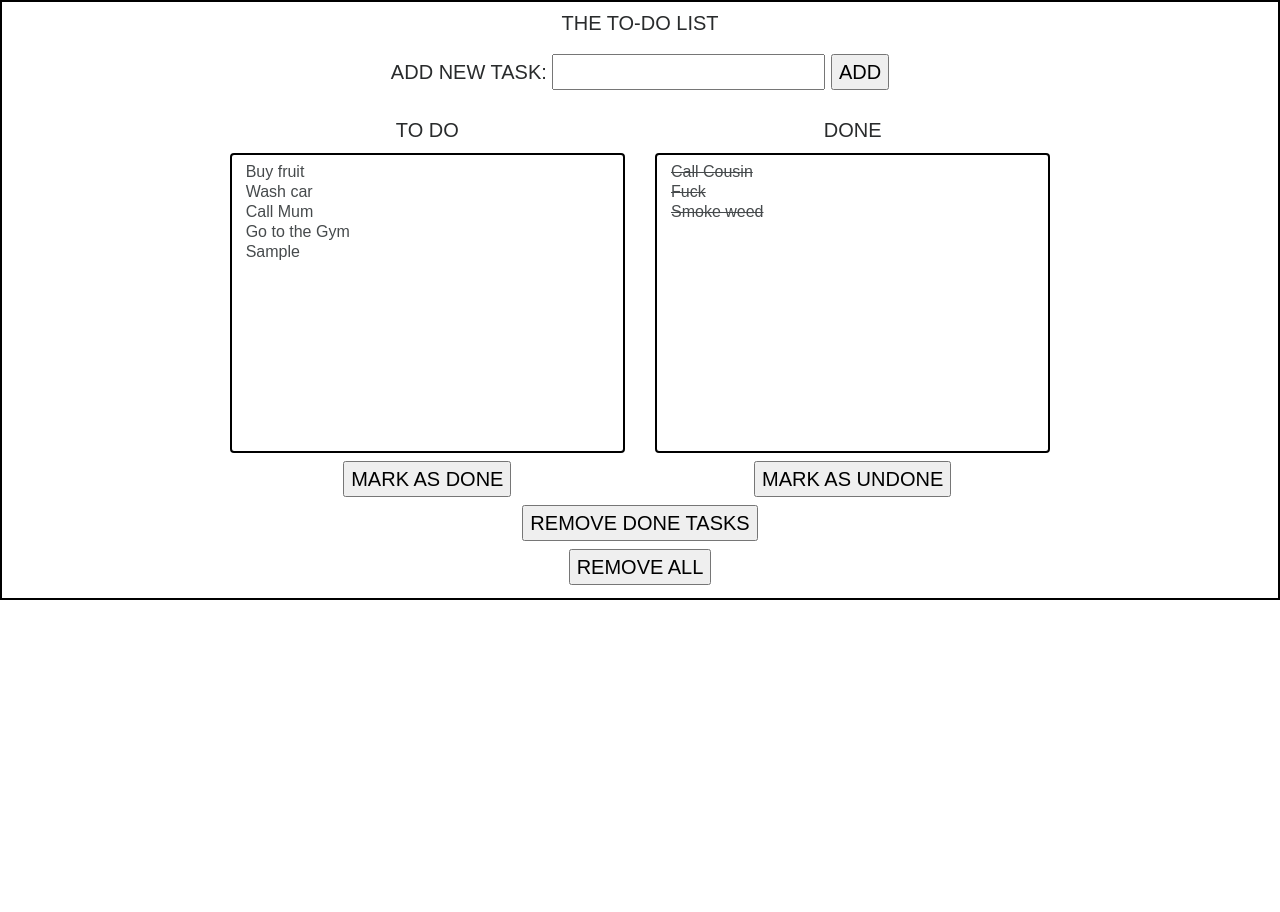
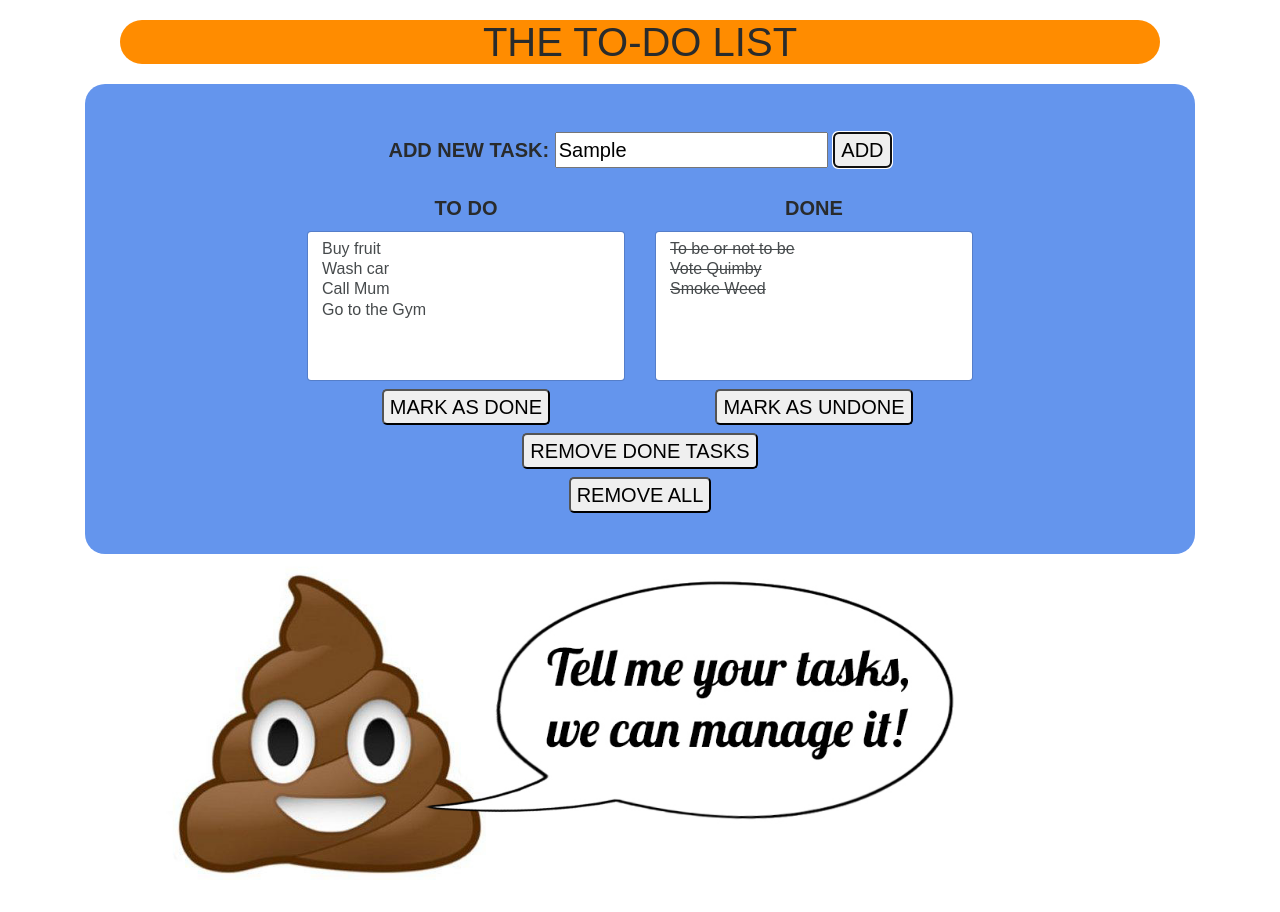
Before and after one commit to amianAA/toDoList, a plain HTML site: page index.html in a window 1280 px wide. Both pictures are taken after typing "Sample" into the empty fields and a click on the button "ADD". Before the commit the page ends 800 px from the top, so only its background shows below. Drawn offline with Linux system fonts and the light colour scheme.

Commit message:
1.1 (Styles)

```diff
--- a/css/style.css
+++ b/css/style.css
@@ -1,10 +1,23 @@
 body {
   font-family: sans-serif;
+    font-weight: bold;
 }
 
 h1 {
   text-align: center;
   margin: 20px;
+  background-color: darkorange;
+  border-radius: 100px;
+}
+
+button{
+    border-radius: 5px;
+}
+
+img{
+    text-align: center;
+    width: 80%;
+    height: auto;
 }
 
 .todo-list, .done-list {
@@ -60,13 +73,14 @@ li {
   text-decoration: line-through;
 }
 
-.mainContent, .form-control{
-    border: 2px solid black;
-    height: 300px;
+.form-control{
+    height: 150px;
 }
 
 .mainContent{
     align-content: center;
-    height: 600px;
+    height: 470px;
     font-size: 20px;
+    border-radius: 20px;
+    background-color: cornflowerblue;
 }
--- a/index.html
+++ b/index.html
@@ -8,10 +8,11 @@
     <script src="js/todo.js"></script>
   </head>
   <body>
-    <div class="container-fluid mainContent">
-        <div class="row justify-content-center">
-            <p>THE TO-DO LIST</p>
-        </div>
+    <div class="container justify-content-center">
+        <header class="container">
+            <h1>THE TO-DO LIST</h1>
+        </header>
+        <div class="mainContent p-5">
             <div class="row addNewTask justify-content-center b-2">
                     <form>
                         <div>
@@ -35,9 +36,9 @@
                 <div class="col-4 isDone text-center">
                     <label>DONE</label>
                     <select multiple class="form-control done" id="done">
-                <option>Call Cousin</option>
-                <option>Fuck</option>
-                <option>Smoke weed</option>
+                    <option>To be or not to be</option>
+                    <option>Vote Quimby</option>
+                    <option>Smoke Weed</option>
                   </select>
                   <button class="markUndone m-2" id="undone-button">MARK AS UNDONE</button>
                 </div>
@@ -49,5 +50,7 @@
                 <button id="remove-all">REMOVE ALL</button>
             </div>
         </div>
+        <img src="img/kk.jpg" alt="Para el disfrute de Pilar">
+    </div>
   </body>
 </html>
--- a/js/todo.js
+++ b/js/todo.js
@@ -1,4 +1,3 @@
-
 window.onload = function() {
 
 // the following code adds event listeners to the buttons
@@ -25,17 +24,19 @@ window.onload = function() {
 
   function addToDoItem() {
       event.preventDefault();
-      var newTask = document.getElementById('task');
-      var whatToDo = document.getElementById('toDo');
-      var newOption = document.createElement('option');
-      newOption.innerText = newTask.value;
-      whatToDo.appendChild(newOption);
-      document.getElementById("task").value = "";
+      var newTask = document.getElementById('task'); //Apunta al formulario
+      var whatToDo = document.getElementById('toDo'); //Apunta a la lista de tareas para hacer
+      var newOption = document.createElement('option'); //Crea elemento <option></option>
+      if (newTask.trim() != "") { //Si en el formulario hay algun dato:
+        newOption.innerText = newTask.value; //lo mete dentro de <option> (<option>dato</option>)
+        whatToDo.appendChild(newOption); //Mete el <option> con el dato en la lista
+        }
+      document.getElementById("task").value = ""; //Actualiza el formulario para dejarlo en blanco
   }
 
   function markAsDone() {
     var seleccion = document.getElementById('toDo');
-        var taskDone = seleccion.options[seleccion.selectedIndex].value;
+    var taskDone = seleccion.options[seleccion.selectedIndex].value;
     seleccion.options[seleccion.selectedIndex].remove();
     var itsDone = document.getElementById('done');
     var newOption = document.createElement('option');
@@ -44,7 +45,7 @@ window.onload = function() {
   }
  function markUndone() {
     var seleccion = document.getElementById('done');
-        var taskDone = seleccion.options[seleccion.selectedIndex].value;
+    var taskDone = seleccion.options[seleccion.selectedIndex].value;
     seleccion.options[seleccion.selectedIndex].remove();
     var itsDone = document.getElementById('toDo');
     var newOption = document.createElement('option');
```
Also changed, not shown: img/kk.jpg (added), 1 other file. Lines whose indentation alone changed are shown as unchanged.
